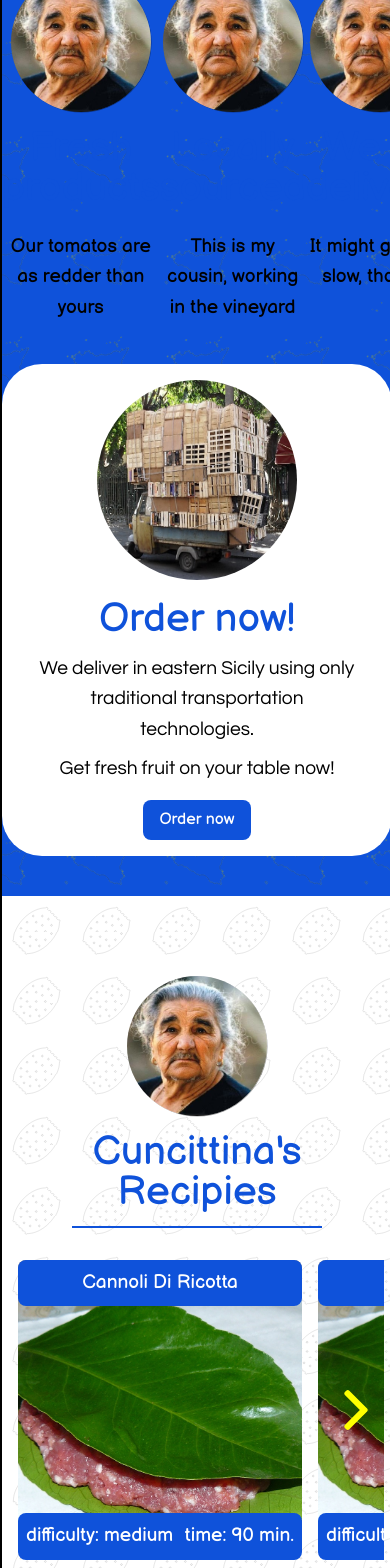
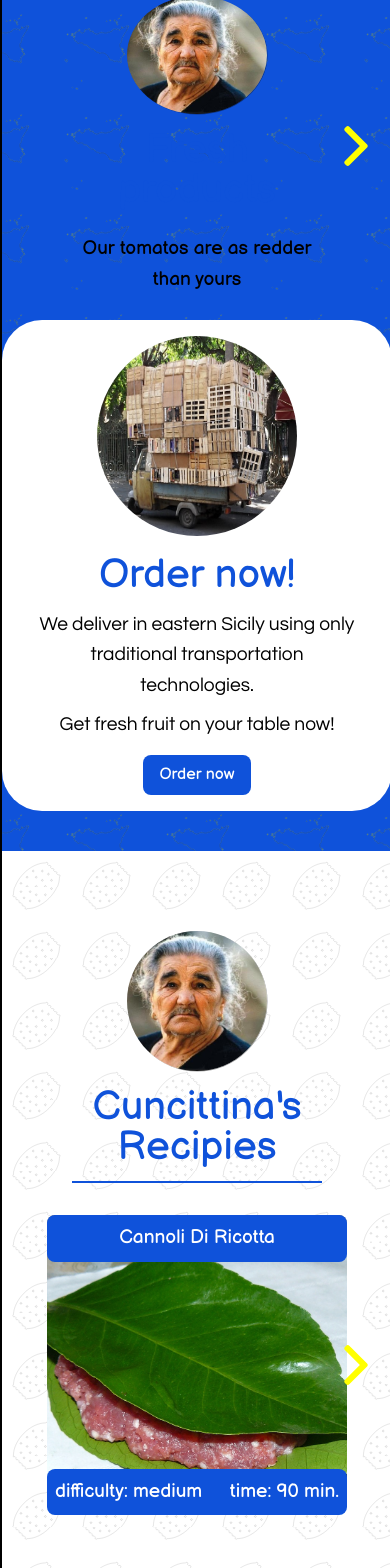
Before and after one commit to ilzio/lapa-frutta, a Next.js app: page / in a window 390 px wide. Shown: the part 1620-3188 px from the top of the page. Built offline with nearby package versions, Linux system fonts and the light colour scheme.

Commit message:
passing breakpoints down to components

```diff
--- a/components/Home/Recipies.js
+++ b/components/Home/Recipies.js
@@ -4,7 +4,7 @@ import Card from "../common/Card";
 import Slider from "../common/Slider";
 import RecipeCard from "./RecipeCard";
 
-const Recipies = ({ recipies }) => {
+const Recipies = ({ recipies, breakpoint }) => {
   const getRecipies = () =>
     recipies.map((recipie) => (
       <RecipeCard
@@ -28,7 +28,7 @@ const Recipies = ({ recipies }) => {
           separatorColor="#0f52da"
         />
       </div>
-      <Slider slides={getRecipies()} />
+      <Slider breakpoint={breakpoint} slides={getRecipies()} />
       <style jsx>{`
         .Recipies-card-container {
           display: flex;
--- a/components/Home/Why.js
+++ b/components/Home/Why.js
@@ -23,12 +23,11 @@ function getCards(cardsFromProps) {
 
 const Why = ({ cards, breakpoint }) => {
   const cardsToDisplay = getCards(cards);
-
   return (
     <section className="Why">
       <h2 className="Why__title">Why choose us</h2>
-      {breakpoint === themeBreakpoints.tablet ? (
-        <Slider autoplay slides={cardsToDisplay} />
+      {breakpoint !== themeBreakpoints.desktop ? (
+        <Slider breakpoint={breakpoint} slides={cardsToDisplay} />
       ) : (
         <div className="Why__cards-container">{cardsToDisplay}</div>
       )}
--- a/components/Home/index.js
+++ b/components/Home/index.js
@@ -6,14 +6,13 @@ import Why from "./Why";
 import recipies from "../../utils/recipies";
 import whyCards from "../../utils/whyCards";
 
-const Home = ({breakpoint}) => (
-
+const Home = ({ breakpoint }) => (
   <main>
     <Hero image="/assets/image.jpeg" />
     <Melo />
     <Why cards={whyCards} breakpoint={breakpoint} />
 
-    <Recipies recipies={recipies} />
+    <Recipies breakpoint={breakpoint} recipies={recipies} />
   </main>
 );
 
```
